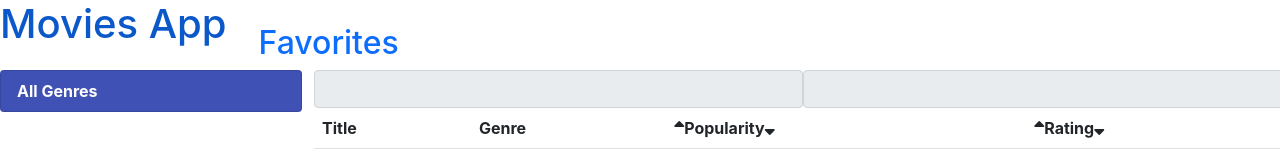
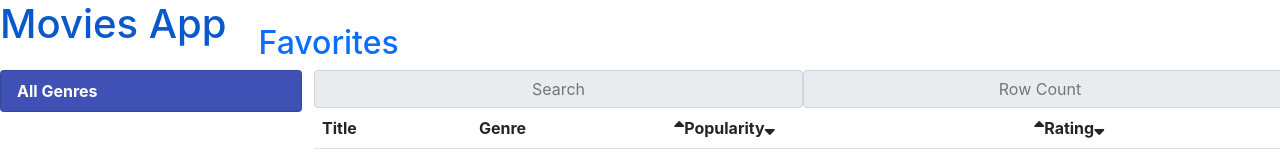
Before and after one commit to proniket/reactjs-movies-app, a React (Create React App) app: page /favourites in a window 1280 px wide. Shown: the top 160 px of the page. Built offline with nearby package versions, Linux system fonts and the light colour scheme.

Commit message:
Added placeholder

```diff
--- a/src/Components/Favourite.js
+++ b/src/Components/Favourite.js
@@ -36,7 +36,6 @@ export default class Favourite extends Component {
             currgen: genre
         })
     }
-
     sortPopularityDesc=()=>{
         let temp = this.state.movies;
         temp.sort(function(objA,objB){
@@ -55,7 +54,6 @@ export default class Favourite extends Component {
             movies:[...temp]
         })
     }
-
     sortRatingDesc=()=>{
         let temp = this.state.movies;
         temp.sort(function(objA,objB){
@@ -87,7 +85,6 @@ export default class Favourite extends Component {
         })
         localStorage.setItem("movies-app",JSON.stringify(newarr))
     }
-
     handleLimit = (e) => {
         if(e.target.value >= 5 && e.target.value <= 9){
             this.setState({
@@ -99,6 +96,7 @@ export default class Favourite extends Component {
             })
         }
     }
+
     render() {
         // let movie = movies.results;
         let genreids = {
@@ -162,8 +160,8 @@ export default class Favourite extends Component {
 
                             <div className="col-lg-9 col-sm-12 favourites-table">
                                 <div className="row">
-                                    <input type="text" className="input-group-text col" onChange={(e) => this.setState({currText: e.target.value})} value={this.state.currText}/>
-                                    <input type="number" className="input-group-text col" onChange={(e) => this.handleLimit(e)} />
+                                    <input type="text" className="input-group-text col" onChange={(e) => this.setState({currText: e.target.value})} value={this.state.currText} placeholder='Search'/>
+                                    <input type="number" className="input-group-text col" onChange={(e) => this.handleLimit(e)} placeholder='Row Count'  />
                                 </div>
                                 <div className="row">
                                     <table class="table">
```
